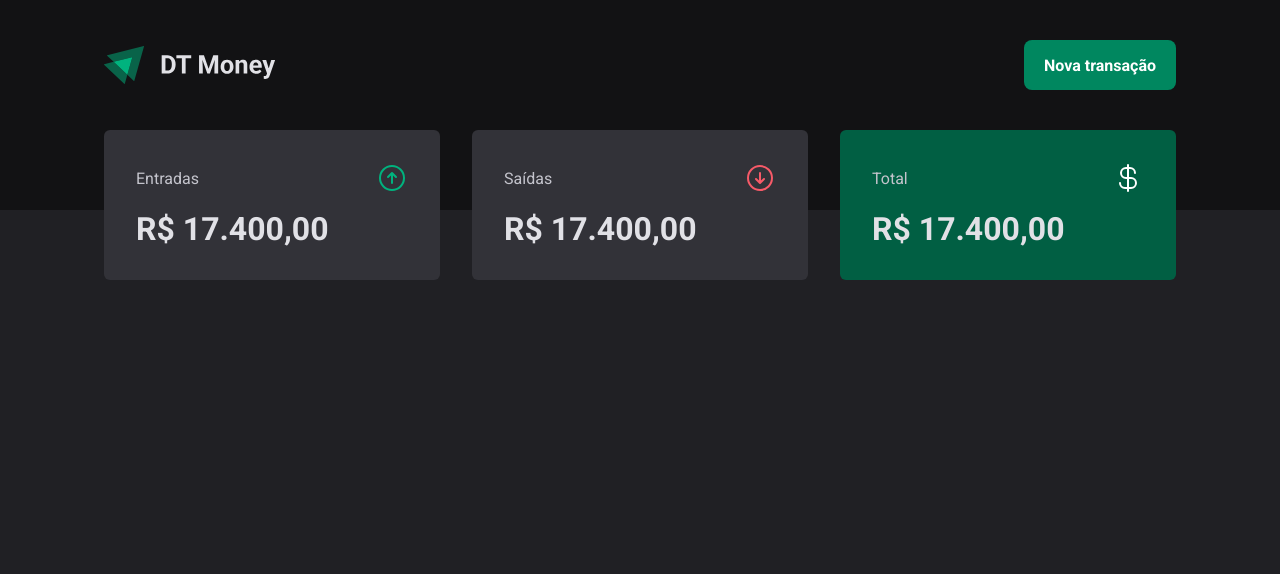
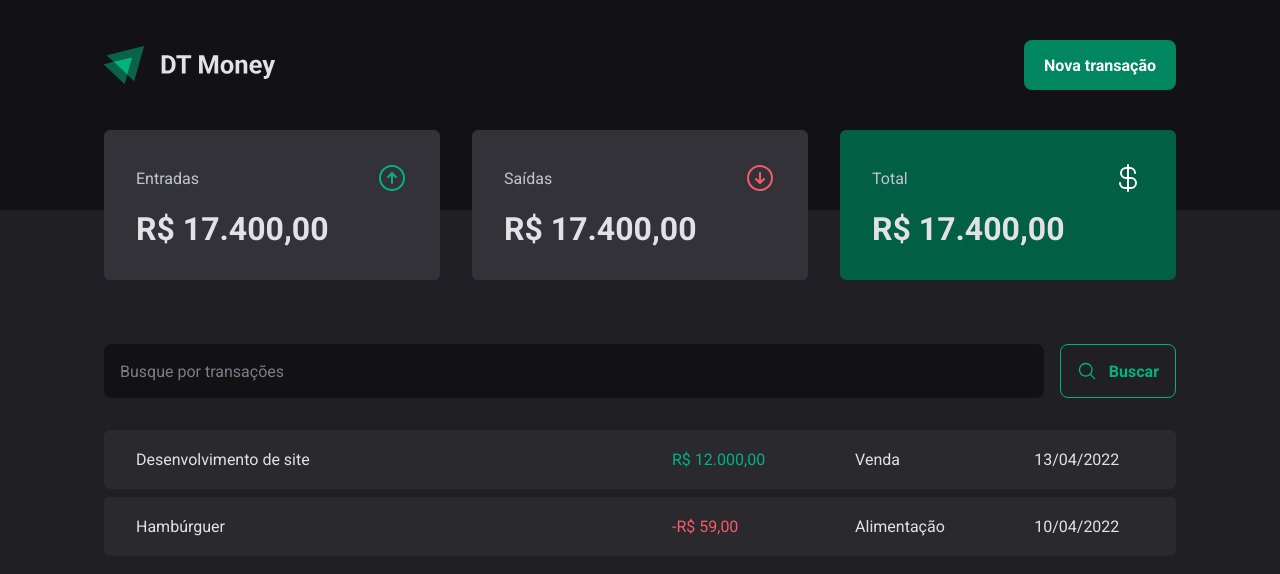
Before and after one commit to thiagomf712/dt_money, a React (Vite) app: page / in a window 1280 px wide. Shown: the top 574 px of the page. Built offline with nearby package versions, Linux system fonts and the light colour scheme.

Commit message:
Structure and styles of Transactions Table

```diff
--- /dev/null
+++ b/src/pages/Transactions/components/SearchForm/index.tsx
@@ -0,0 +1,16 @@
+import { MagnifyingGlass } from '@phosphor-icons/react'
+
+import { SearchFormContainer } from './styles'
+
+export function SearchForm() {
+  return (
+    <SearchFormContainer>
+      <input type="text" placeholder="Busque por transações" />
+
+      <button type="submit">
+        <MagnifyingGlass size={20} />
+        Buscar
+      </button>
+    </SearchFormContainer>
+  )
+}
--- /dev/null
+++ b/src/pages/Transactions/components/SearchForm/styles.ts
@@ -0,0 +1,48 @@
+import styled from 'styled-components'
+
+export const SearchFormContainer = styled.form`
+  display: flex;
+  gap: 1rem;
+
+  & input {
+    flex: 1;
+    border-radius: 0.5rem;
+    border: 0;
+
+    background: ${({ theme }) => theme['gray-900']};
+    color: ${({ theme }) => theme['gray-300']};
+
+    padding: 1rem;
+
+    &::placeholder {
+      color: ${({ theme }) => theme['gray-500']};
+    }
+  }
+
+  & button {
+    display: flex;
+    align-items: center;
+    gap: 0.75rem;
+
+    border: 0;
+    padding: 1rem;
+    background: transparent;
+
+    border: 1px solid ${({ theme }) => theme['green-300']};
+    color: ${({ theme }) => theme['green-300']};
+
+    font-weight: 700;
+    border-radius: 0.5rem;
+
+    &:hover {
+      background: ${({ theme }) => theme['green-500']};
+      border-color: ${({ theme }) => theme['green-500']};
+      color: ${({ theme }) => theme.white};
+
+      transition:
+        background-color 0.2s,
+        color 0.2s,
+        border-color 0.2s;
+    }
+  }
+`
--- a/src/pages/Transactions/index.tsx
+++ b/src/pages/Transactions/index.tsx
@@ -1,5 +1,11 @@
 import { Header } from '../../components/Header'
 import { Summary } from '../../components/Summary'
+import { SearchForm } from './components/SearchForm'
+import {
+  PriceHighlight,
+  TransactionsContainer,
+  TransactionsTable,
+} from './styles'
 
 export function Transactions() {
   return (
@@ -7,6 +13,31 @@
       <Header />
 
       <Summary />
+
+      <TransactionsContainer>
+        <SearchForm />
+
+        <TransactionsTable>
+          <tbody>
+            <tr>
+              <td width="50%">Desenvolvimento de site</td>
+              <td>
+                <PriceHighlight variant="income">R$ 12.000,00</PriceHighlight>
+              </td>
+              <td>Venda</td>
+              <td>13/04/2022</td>
+            </tr>
+            <tr>
+              <td width="50%">Hambúrguer</td>
+              <td>
+                <PriceHighlight variant="outcome">-R$ 59,00</PriceHighlight>
+              </td>
+              <td>Alimentação</td>
+              <td>10/04/2022</td>
+            </tr>
+          </tbody>
+        </TransactionsTable>
+      </TransactionsContainer>
     </div>
   )
 }
--- a/src/pages/Transactions/styles.ts
+++ b/src/pages/Transactions/styles.ts
@@ -0,0 +1,40 @@
+import styled from 'styled-components'
+
+export const TransactionsContainer = styled.main`
+  width: 100%;
+  max-width: 1120px;
+
+  margin: 4rem auto 0;
+  padding-inline: 1.5rem;
+`
+
+export const TransactionsTable = styled.table`
+  width: 100%;
+  border-collapse: separate;
+  border-spacing: 0 0.5rem;
+  margin-top: 1.5rem;
+
+  & td {
+    padding: 1.25rem 2rem;
+    background: ${({ theme }) => theme['gray-700']};
+
+    &:first-child {
+      border-top-left-radius: 6px;
+      border-bottom-left-radius: 6px;
+    }
+
+    &:last-child {
+      border-top-right-radius: 6px;
+      border-bottom-right-radius: 6px;
+    }
+  }
+`
+
+interface PriceHighlightProps {
+  variant: 'income' | 'outcome'
+}
+
+export const PriceHighlight = styled.span<PriceHighlightProps>`
+  color: ${({ theme, variant }) =>
+    variant === 'income' ? theme['green-300'] : theme['red-300']};
+`
```
